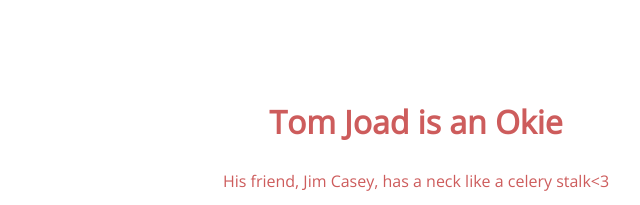
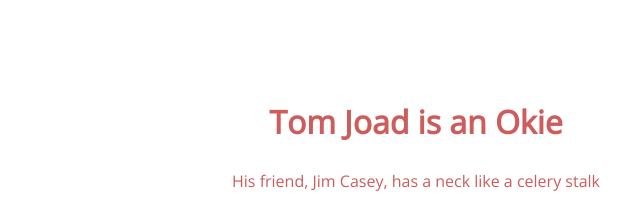
Before and after one commit to geoshannon/105-project, a plain HTML site: page index.html in a window 1280 px wide. Shown: the top 205 px of the page, 224-864 px from the left. Drawn offline with nearby package versions, Linux system fonts and the light colour scheme.

Commit message:
fixed typo in paragraph

```diff
--- a/index.html
+++ b/index.html
@@ -9,7 +9,7 @@
 <body>
 	<section>
 		<h1>Tom Joad is an Okie</h1>
-		<p>His friend, Jim Casey, has a neck like a celery stalk<3</p>
+		<p>His friend, Jim Casey, has a neck like a celery stalk</p>
 		<img src="img/happy-blue-robot.png">
 	</section>
 </body>
```
